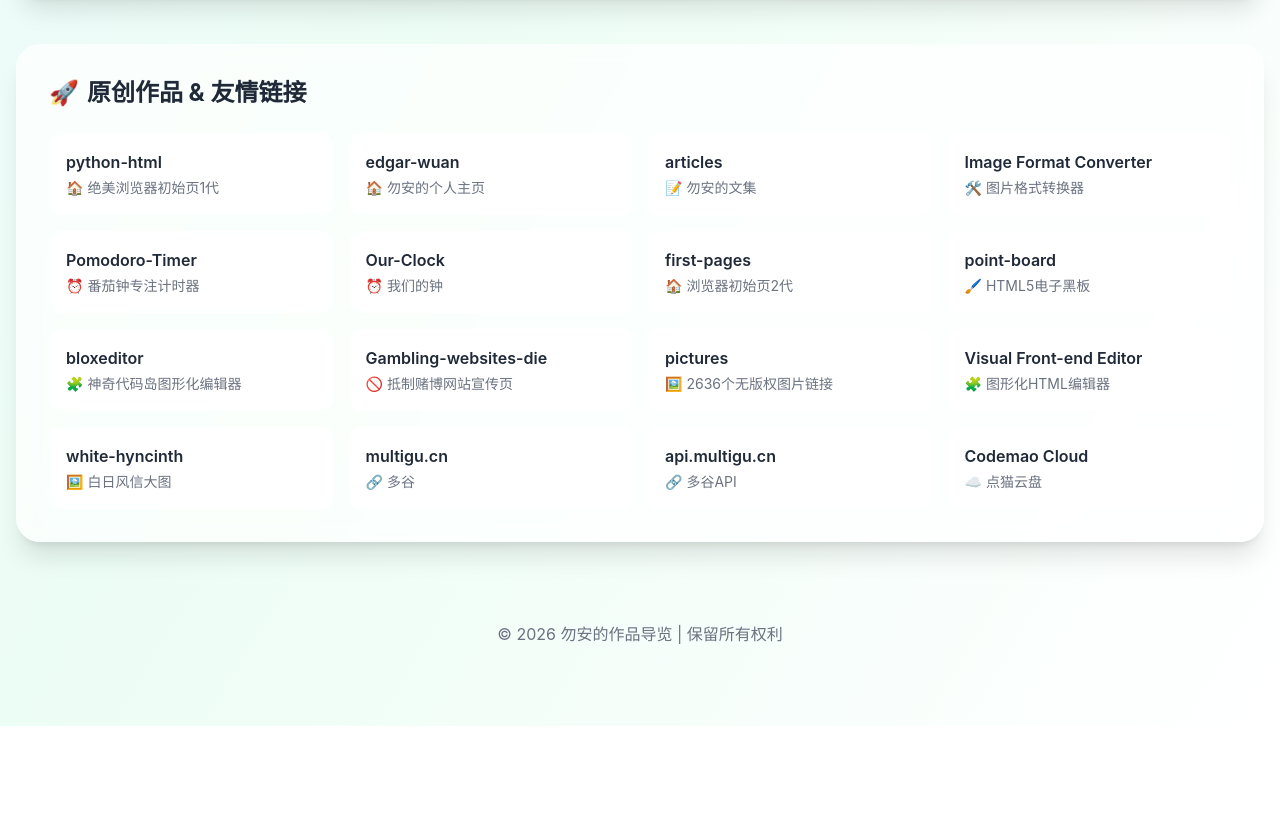
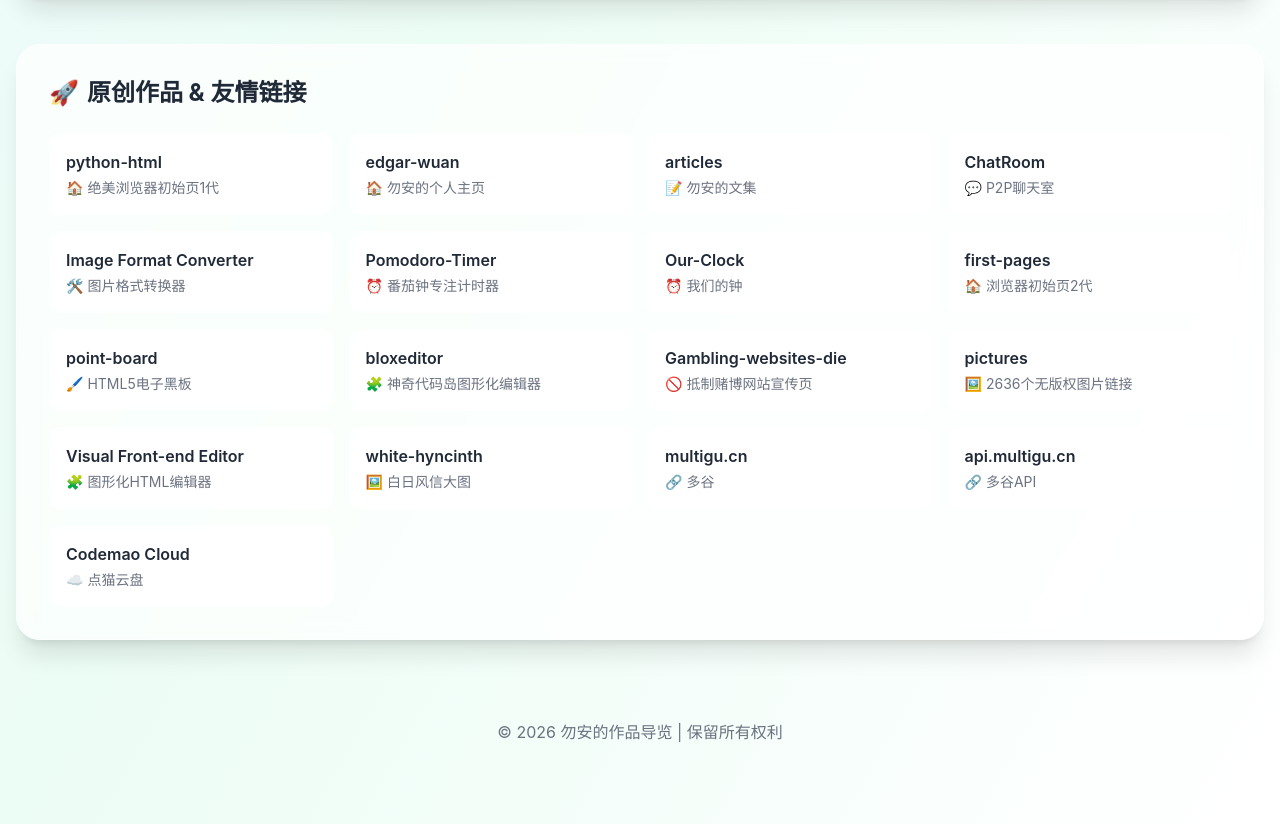
Before and after one commit to Edgar-wuan/canvas, a plain HTML site: page index.html in a window 1280 px wide. Shown: the part 1420-2244 px from the top of the page. Before the commit the page ends 2146 px from the top, so only its background shows below. Drawn offline with nearby package versions, Linux system fonts and the light colour scheme.

Commit message:
Update index.html

```diff
--- a/index.html
+++ b/index.html
@@ -259,6 +259,10 @@
                         <div class="font-semibold text-gray-800 mb-1">articles</div>
                         <div class="text-sm text-gray-500">📝 勿安的文集</div>
                     </a>
+                    <a href="https://edgar-wuan.github.io/Chat-room/" target="_blank" class="item-card glass rounded-xl p-4 border-l-4 border-primary">
+                        <div class="font-semibold text-gray-800 mb-1">ChatRoom</div>
+                        <div class="text-sm text-gray-500">💬 P2P聊天室</div>
+                    </a>
                     <a href="https://edgar-wuan.github.io/canvas/ifc/index.html" target="_blank" class="item-card glass rounded-xl p-4 border-l-4 border-primary">
                         <div class="font-semibold text-gray-800 mb-1">Image Format Converter</div>
                         <div class="text-sm text-gray-500">🛠️ 图片格式转换器</div>
```
